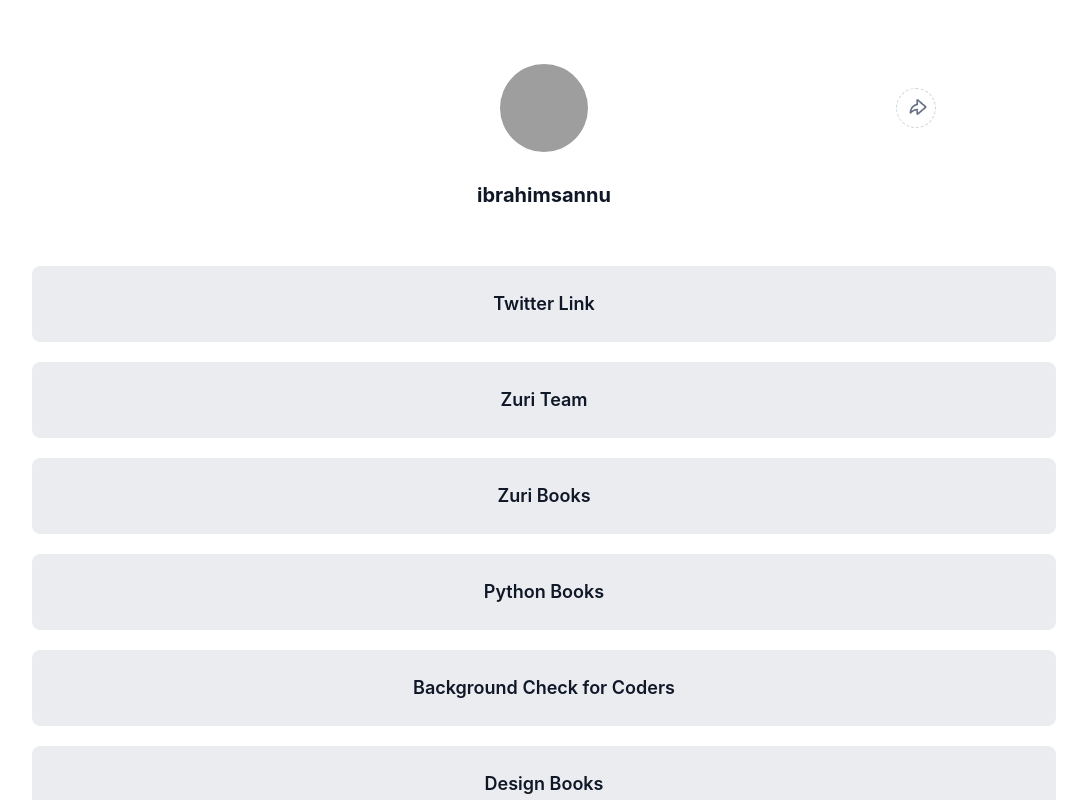
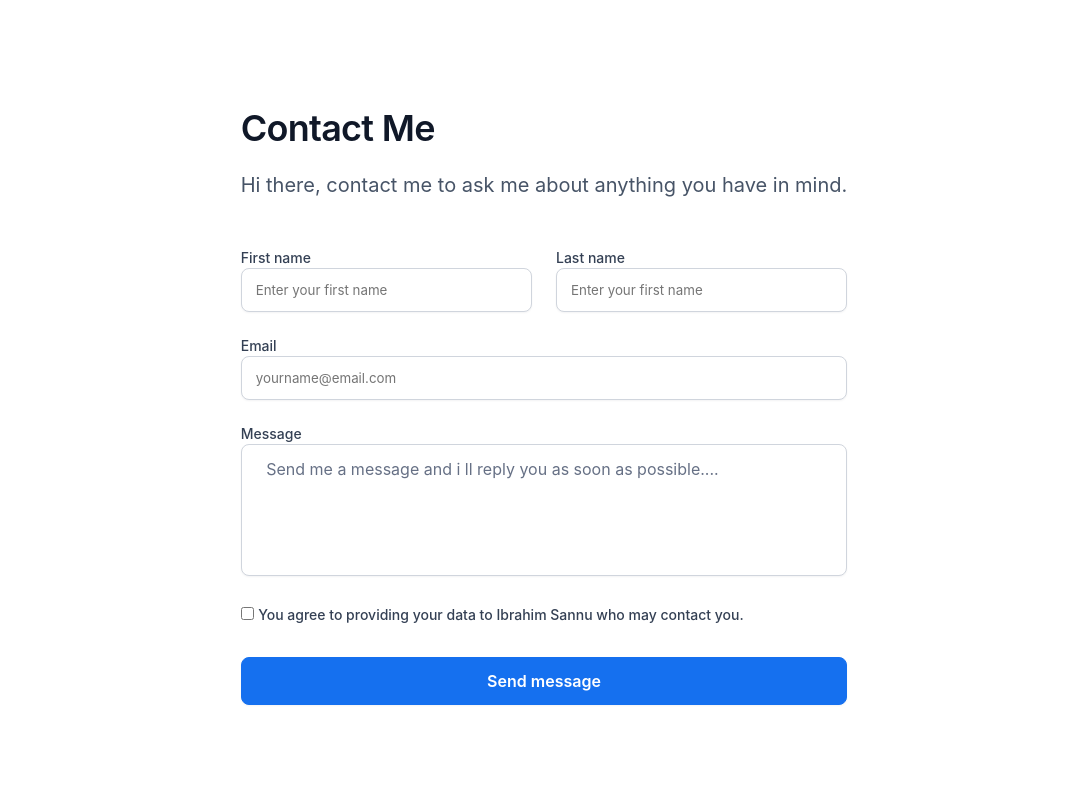
Before and after one commit to sir-ojay/linkconnect, a React (Create React App) app: page /contact in a window 1280 px wide. Shown: the top 800 px of the page, without its empty margins (96-1183 px from the left). Built offline with nearby package versions, Linux system fonts and the light colour scheme; grey boxes are pictures that could not be loaded.

Commit message:
feat: The new feature i am adding to linkconnect application

```diff
--- a/package.json
+++ b/package.json
@@ -8,7 +8,9 @@
     "@testing-library/user-event": "^13.5.0",
     "react": "^18.2.0",
     "react-dom": "^18.2.0",
+    "react-hook-form": "^7.39.1",
     "react-icons": "^4.6.0",
+    "react-router-dom": "^6.4.3",
     "react-scripts": "5.0.1",
     "web-vitals": "^2.1.4"
   },
--- a/src/App.js
+++ b/src/App.js
@@ -1,14 +1,20 @@
 import "./App.css";
+import { BrowserRouter, Route, Routes } from "react-router-dom";
+import Home from "./pages/home/Home";
+import Contact from "./pages/contact/Contact";
 import Footer from "./components/footer/Footer";
-import Header from "./components/header/Header";
-import Links from "./components/links/Links";
+
 
 function App() {
   return (
     <div className="App">
-      <Header/>
-      <Links />
-      <Footer />
+      <BrowserRouter>
+        <Routes>
+          <Route path="/" element={<Home />} />
+          <Route path="/contact" element={<Contact />} />
+        </Routes>
+        <Footer/>
+      </BrowserRouter>
     </div>
   );
 }
--- /dev/null
+++ b/src/components/form/Form.jsx
@@ -0,0 +1,159 @@
+import React, { useState, useEffect } from "react";
+import { useForm } from "react-hook-form";
+import "./form.css";
+
+const Form = () => {
+  const name = "Ibrahim Sannu";
+
+  const [formValid, setFormValid] = useState(false);
+
+  const {
+    register,
+    handleSubmit,
+    formState: { errors },
+    reset,
+    trigger,
+  } = useForm();
+  const [form, setForm] = useState({
+    firstname: "",
+    lastname: "",
+    email: "",
+    messageinfo: "",
+  });
+
+  useEffect(() => {
+    if (
+      form.firstname !== "" &&
+      form.lastname !== "" &&
+      form.email !== "" &&
+      form.messageinfo !== ""
+    ) {
+      setFormValid(true);
+    } else {
+      setFormValid(false);
+    }
+  }, [form.firstname, form.lastname, form.email, form.messageinfo]);
+
+  const handleChange = (e) => {
+    setForm({
+      ...form,
+      [e.target.username]: e.target.value,
+    });
+  };
+
+  const submitHandler = (e) => {
+    sessionStorage.setItem("contactMe", JSON.stringify({ ...form }));
+
+    window.location = "/";
+    reset();
+  };
+  return (
+    <>
+      {" "}
+      <form id="form__wrapper" onSubmit={handleSubmit(submitHandler)}>
+        <h3>Contact Me</h3>
+        <p>Hi there, contact me to ask me about anything you have in mind.</p>
+        <div id="form__flex">
+          <div id="first__name__container">
+            <label htmlFor="first_name">First name</label>
+            <input
+              type="text"
+              placeholder="Enter your first name"
+              id="first_name"
+              className={` ${errors.firstname && "invalid"}`}
+              {...register("firstname", {
+                required: "Please enter your first name",
+              })}
+              onKeyUp={() => {
+                trigger("firstname");
+              }}
+              onChange={handleChange}
+            />
+            {errors.firstname && <small>{errors.firstname.message}</small>}
+          </div>
+          <div id="last__name__container">
+            <label htmlFor="last_name">Last name</label>
+            <input
+              type="text"
+              placeholder="Enter your first name"
+              id="last_name"
+              className={` ${errors.lastname && "invalid"}`}
+              {...register("lastname", {
+                required: "Please enter your last name ",
+              })}
+              onKeyUp={() => {
+                trigger("lastname");
+              }}
+              onChange={handleChange}
+            />
+            {errors.lastname && <small>{errors.lastname.message}</small>}
+          </div>
+        </div>
+        <div>
+          <label htmlFor="Email">Email</label>
+          <input
+            type="email"
+            placeholder="yourname@email.com"
+            id="email"
+            className={` ${errors.email && "invalid"}`}
+            maxlength="35"
+            minlength="7"
+            errormessage="It should be a valid email address!"
+            {...register("email", {
+              required: "Please enter your email address ",
+              pattern: {
+                value:
+                  /^[a-zA-Z0-9.!#$%&’*+/=?^_`{|}~-]+@[a-zA-Z0-9-]+(?:\.[a-zA-Z0-9-]+)*$/,
+                message: "Invalid email address",
+              },
+            })}
+            onKeyUp={() => {
+              trigger("email");
+            }}
+            onChange={handleChange}
+          />
+          {errors.email && <small>{errors.email.message}</small>}
+        </div>
+        <div>
+          <label htmlFor="Message">Message</label>
+          <textarea
+            maxlength="1005"
+            minlength="3"
+            placeholder=" Send me a message and i ll reply you as soon as possible...."
+            id="message"
+            className={`${errors.messageinfo && "invalid"}`}
+            {...register("messageinfo", { required: "Please enter a message" })}
+            onKeyUp={() => {
+              trigger("messageinfo");
+            }}
+          ></textarea>
+
+          {errors.messageinfo && <small>{errors.messageinfo.message}</small>}
+        </div>
+        <span>
+          <input
+            type="checkbox"
+            name=""
+            id="checkbox"
+            className={` ${errors.checkbox && "invalid"}`}
+            {...register("checkbox", {
+              required: "checkbox is required",
+            })}
+            onKeyUp={() => {
+              trigger("checkbox");
+            }}
+          />{" "}
+          <label htmlFor="agreement">
+            You agree to providing your data to {name} who may contact you.
+          </label>
+        </span>
+
+        <div>
+          <button id="btn__submit">Send message</button>
+        </div>
+      </form>
+    </>
+  );
+};
+
+export default Form;
--- /dev/null
+++ b/src/components/form/form.css
@@ -0,0 +1,142 @@
+#form__wrapper {
+    text-align: left;
+    background-color: #FFFFFF;
+
+}
+
+h3 {
+
+    font-weight: 600;
+    font-size: 36px;
+    line-height: 44px;
+    letter-spacing: -0.02em;
+    color: #101828;
+    margin-top: 106px;
+
+}
+
+#form__wrapper p {
+    font-weight: 400;
+    font-size: 20px;
+    line-height: 30px;
+    color: #475467;
+    padding: 20px 0px 48px 0px;
+
+}
+
+#form__flex {
+    width: 100%;
+    display: flex;
+    justify-content: space-between;
+    gap: 24px;
+}
+
+label {
+    display: block;
+    font-weight: 500;
+    font-size: 14px;
+    line-height: 20px;
+    color: #344054;
+
+}
+
+#first__name__container,
+#last__name__container {
+    width: 50%;
+    margin-bottom: 24px;
+}
+
+#first_name,
+#last_name {
+    width: 100%;
+    height: 44px;
+    background-color: #FFFFFF;
+    border: 1px solid #D0D5DD;
+    box-shadow: 0px 1px 2px rgba(16, 24, 40, 0.05);
+    border-radius: 8px;
+    padding-left: 14px;
+
+}
+
+input[type=text]:focus {
+    border: 3px solid #555;
+}
+
+span>label {
+    display: inline;
+
+}
+
+#email {
+    width: 100%;
+    height: 44px;
+    padding-left: 14px;
+    background-color: #FFFFFF;
+    border: 1px solid #D0D5DD;
+    box-shadow: 0px 1px 2px rgba(16, 24, 40, 0.05);
+    border-radius: 8px;
+    margin-bottom: 24px;
+}
+
+#message {
+    width: 100%;
+    height: 132px;
+    background-color: #FFFFFF;
+    border: 1px solid #D0D5DD;
+    box-shadow: 0px 1px 2px rgba(16, 24, 40, 0.05);
+    border-radius: 8px;
+    margin-bottom: 24px;
+    padding: 12px 20px;
+    box-sizing: border-box;
+    resize: none;
+
+}
+
+#message::placeholder {
+    font-weight: 400;
+    font-size: 16px;
+    line-height: 24px;
+    color: #667085;
+
+}
+
+#btn__submit {
+    width: 100%;
+    height: 48px;
+    background: #1570EF;
+    border: 1px solid #1570EF;
+    box-shadow: 0px 1px 2px rgba(16, 24, 40, 0.05);
+    border-radius: 8px;
+    font-weight: 600;
+    font-size: 16px;
+    line-height: 24px;
+    color: #FFFFFF;
+    margin: 32px 0px 188px 0px;
+    cursor: pointer;
+
+}
+
+small {
+    color: #F83F23;
+    text-align: left;
+    font-weight: 500;
+    font-size: 14px;
+    line-height: 20px;
+}
+
+.invalid {
+    border: 1px solid #F83F23 !important;
+}
+
+@media screen and (min-width:350px) and (max-width:550px) {
+    #form__flex {
+        display: flex;
+        flex-direction: column;
+    }
+
+    #first__name__container,
+    #last__name__container {
+        width: 100%;
+
+    }
+}
--- a/src/components/links/Links.jsx
+++ b/src/components/links/Links.jsx
@@ -1,12 +1,12 @@
 import React from "react";
 import "./links.css";
 import { FaGithub } from "react-icons/fa";
-import Slack from '../../assets/slack.png'
+import Slack from "../../assets/slack.png";
+import { Link } from "react-router-dom";
 
 const Links = () => {
   return (
     <div id="links-container">
-
       <a
         href="https://twitter.com/ibrahimsannu"
         target="_blank"
@@ -16,31 +16,37 @@ const Links = () => {
         Twitter Link
       </a>
 
-
-        <a href="https://training.zuri.team/" target="_blank" rel="noreferrer" id="btn__zuri">
+      <a
+        href="https://training.zuri.team/"
+        target="_blank"
+        rel="noreferrer"
+        id="btn__zuri"
+      >
         Zuri Team
       </a>
 
-
-
-        <a href="http://books.zuri.team/" target="_blank" rel="noreferrer" class="dropdown" id="books">
+      <a
+        href="http://books.zuri.team/"
+        target="_blank"
+        rel="noreferrer"
+        class="dropdown"
+        id="books"
+      >
         Zuri Books
-
         <div class="dropdown-content">
           <h2>Zuri Books</h2>
           <p> This is where you find books about design and coding</p>
         </div>
       </a>
 
-
       <a
         href="https://books.zuri.team/python-for-beginners?ref_id=<Ojay>"
         target="_blank"
         rel="noreferrer"
-          class="dropdown" id="book__python"
+        class="dropdown"
+        id="book__python"
       >
         Python Books
-
         <div class="dropdown-content">
           <p>
             {" "}
@@ -50,15 +56,14 @@ const Links = () => {
         </div>
       </a>
 
-
       <a
         href="https://backgroundcheck.zuri.team/"
         target="_blank"
         rel="noreferrer"
-          class="dropdown" id="pitch"
+        class="dropdown"
+        id="pitch"
       >
         Background Check for Coders
-
         <div class="dropdown-content">
           <p>
             {" "}
@@ -68,15 +73,14 @@ const Links = () => {
         </div>
       </a>
 
-
       <a
         href="https://books.zuri.team/design-rules"
         target="_blank"
         rel="noreferrer"
-          class="dropdown" id="book__design"
+        class="dropdown"
+        id="book__design"
       >
         Design Books
-
         <div class="dropdown-content">
           <p>
             {" "}
@@ -85,20 +89,28 @@ const Links = () => {
         </div>
       </a>
 
+      <Link to="/contact" id="contact">
+        <div>
+          <p>Contact Me</p>
+        </div>
+      </Link>
+
       <div id="links__icons">
-        <a href="https://slack.com/prince.ibrahim76@gmail.com" target="_blank" rel="noreferrer">
+        <a
+          href="https://slack.com/prince.ibrahim76@gmail.com"
+          target="_blank"
+          rel="noreferrer"
+        >
           {" "}
           <div>
-          <img src={Slack} alt="" id='slack__logo'/>
+            <img src={Slack} alt="" id="slack__logo" />
           </div>
         </a>
         <a href="https://github.com/sir-ojay" target="_blank" rel="noreferrer">
           {" "}
           <div>
-          <FaGithub id='github'/>
-
+            <FaGithub id="github" />
           </div>
-
         </a>
       </div>
     </div>
--- a/src/components/links/links.css
+++ b/src/components/links/links.css
@@ -11,7 +11,8 @@
 #books,
 #book__python,
 #pitch,
-#book__design {
+#book__design,
+#contact {
   display: flex;
   flex-direction: row;
   justify-content: center;
@@ -25,32 +26,36 @@
   border-radius: 8px;
   margin-bottom: 20px;
 }
+
 a {
   text-decoration: none;
   font-weight: 600;
   font-size: 18px;
   line-height: 28px;
 }
+
 a:hover {
   border-bottom: 1px solid #eaecf0;
   text-decoration: underline;
 }
-.dropdown{
-  float:right;
+
+.dropdown {
+  float: right;
   overflow: hidden;
 }
 
 .dropdown-content {
-   margin-top:110px;
+  margin-top: 110px;
   display: none;
   position: absolute;
   background-color: #ffffff;
   min-width: 20%;
-   box-shadow: 0px 8px 16px 0px rgba(0,0,0,0.2);
+  box-shadow: 0px 8px 16px 0px rgba(0, 0, 0, 0.2);
 
 }
 
-.dropdown-content h2, .dropdown-content p {
+.dropdown-content h2,
+.dropdown-content p {
   float: none;
   color: black;
   padding: 12px 16px;
@@ -63,6 +68,7 @@ a:hover {
   display: block;
   transition: all 0.2s ease-out;
 }
+
 #links__icons {
   padding: 22px 0px;
   font-size: 24px;
@@ -73,14 +79,15 @@ flex-direction: row;
 
 }
 
-#links__icons img{
+#links__icons img {
   height: 40.9px;
   width: 50.9px;
   margin-right: 20px;
 
 
 }
-#github{
+
+#github {
   margin-top: 10px;
 
 }
@@ -89,7 +96,9 @@ margin-right: 20px;
   color: #e01e5a;
   margin-right: 20px;
 }
+
 @media screen and (min-width: 350px) and (max-width: 550px) {
+
   #btn__twitter,
   #btn__zuri,
   #books,
@@ -100,8 +109,9 @@ margin-right: 20px;
     gap: 8px;
     height: 68px;
   }
+
   .dropdown-content {
-    margin-top:120px;
+    margin-top: 120px;
     width: 40%;
 
   }
--- /dev/null
+++ b/src/pages/contact/Contact.jsx
@@ -0,0 +1,14 @@
+import React from 'react';
+import Form from '../../components/form/Form';
+import './contact.css'
+
+
+const Contact = () => {
+  return (
+    <div id='contact__flex'>
+    <Form/>
+    </div>
+  );
+}
+
+export default Contact
--- /dev/null
+++ b/src/pages/contact/contact.css
@@ -0,0 +1,13 @@
+#contact__flex {
+    display: flex;
+    flex-direction: column;
+    justify-content: center;
+    align-items: center;
+}
+
+@media screen and (min-width:350px) and (max-width:550px) {
+    #contact__flex {
+        padding: 64px 16px 0px 16px;
+        height: 884px;
+    }
+}
--- /dev/null
+++ b/src/pages/home/Home.jsx
@@ -0,0 +1,15 @@
+import React from 'react';
+import Header from '../../components/header/Header'
+import Links from '../../components/links/Links'
+
+
+const Home = () => {
+  return (
+    <div className='home'>
+      <Header/>
+      <Links  />
+    </div>
+  )
+}
+
+export default Home
--- /dev/null
+++ b/src/pages/home/home.css
@@ -0,0 +1,5 @@
+.home {
+    width: 100%;
+    background-color: #ffffff;
+    text-align: center;
+}
```
Also changed, not shown: src/components/footer/footer.css (+23 -9 lines), 1 other file (tests, documents, lock files or other folders). Lines whose indentation alone changed are shown as unchanged.
